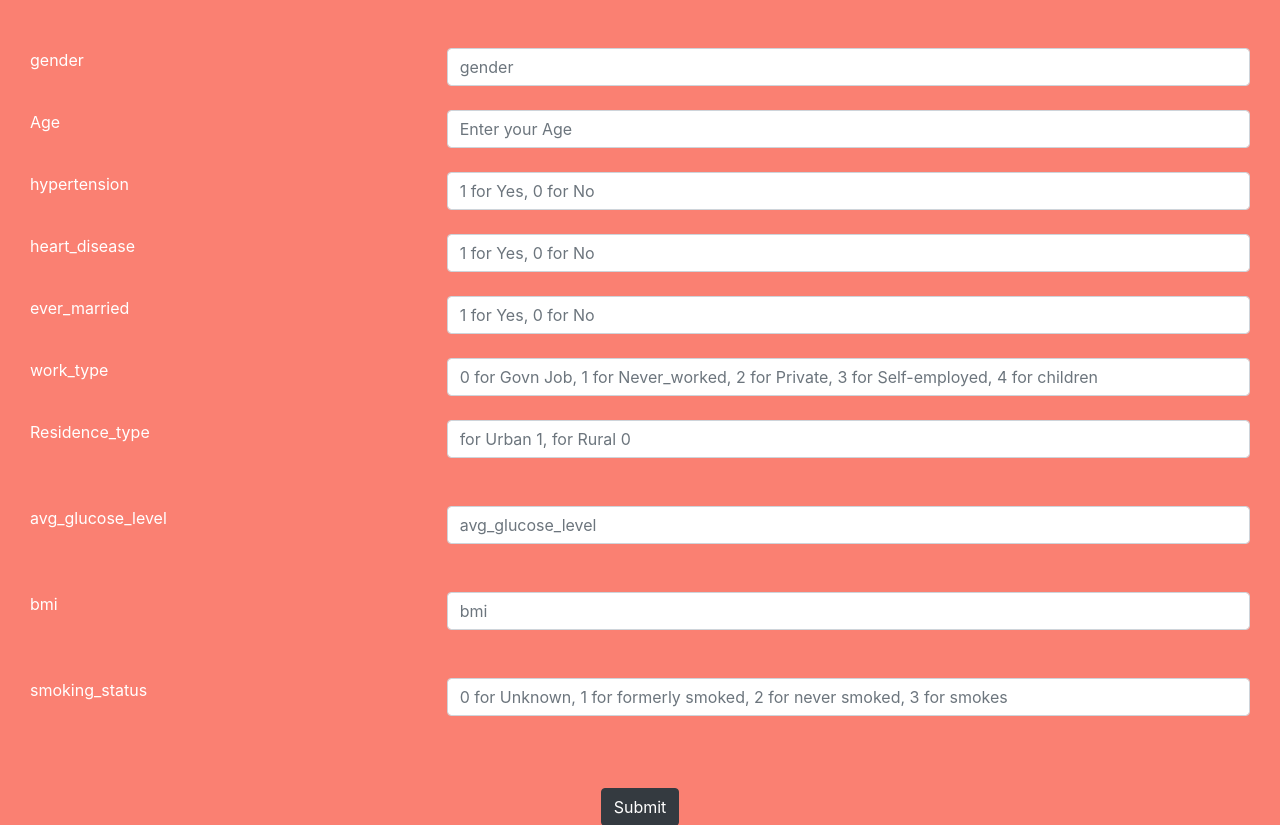
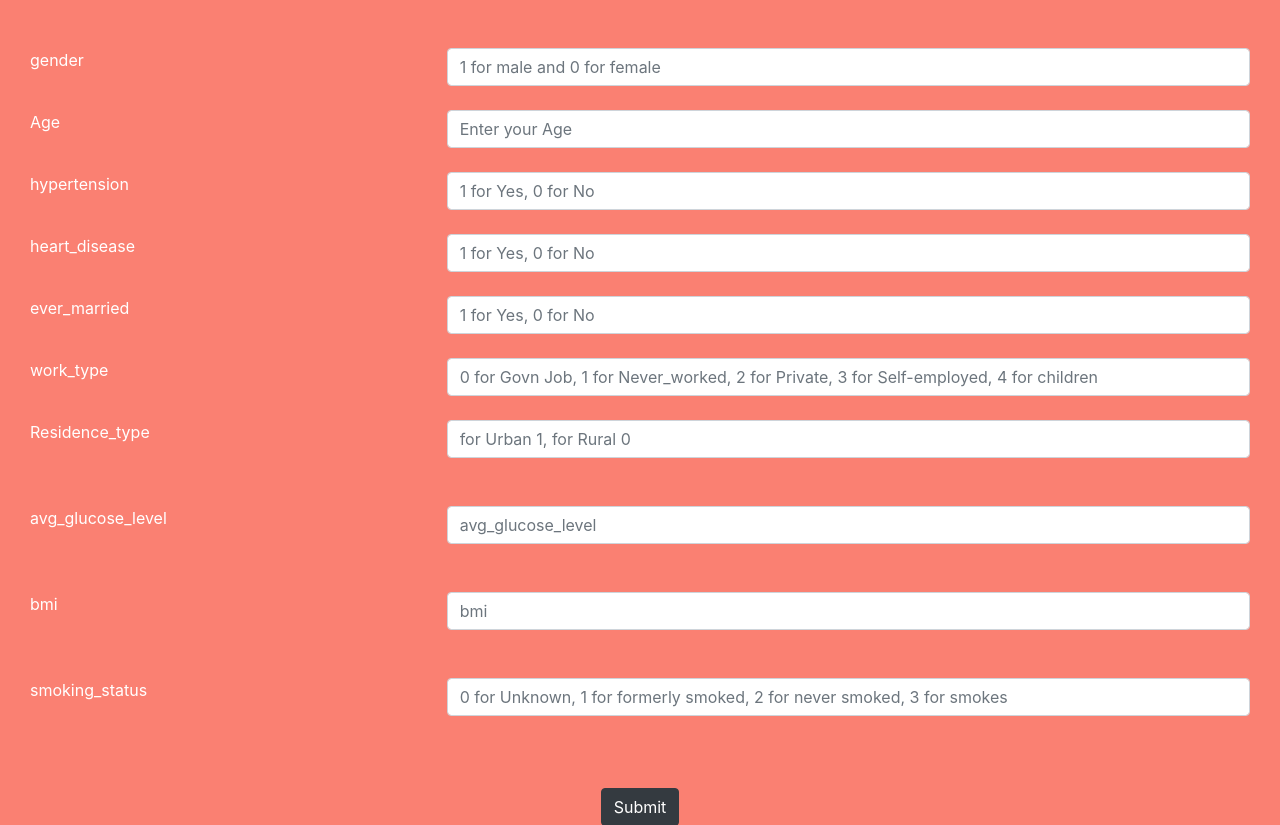
Before and after one commit to alokthakur93/Stroke-prediction, a Flask app: page / in a window 1280 px wide. Shown: the part 56-881 px from the top of the page. Run offline with Flask 2, Linux system fonts and the light colour scheme; some libraries are stand-ins or nearby versions.

Commit message:
updated gender

```diff
--- a/templates/home.html
+++ b/templates/home.html
@@ -40,7 +40,7 @@
                                 <label for="gender">gender</label>
                             </div>
                             <div class="col-lg-8 col-md-8">
-                                <input type="text" class="form-control" id="gender" name="gender" placeholder="gender">
+                                <input type="text" class="form-control" id="gender" name="gender" placeholder="1 for male and 0 for female">
                             </div>
                         </div>
                         <br>
```
